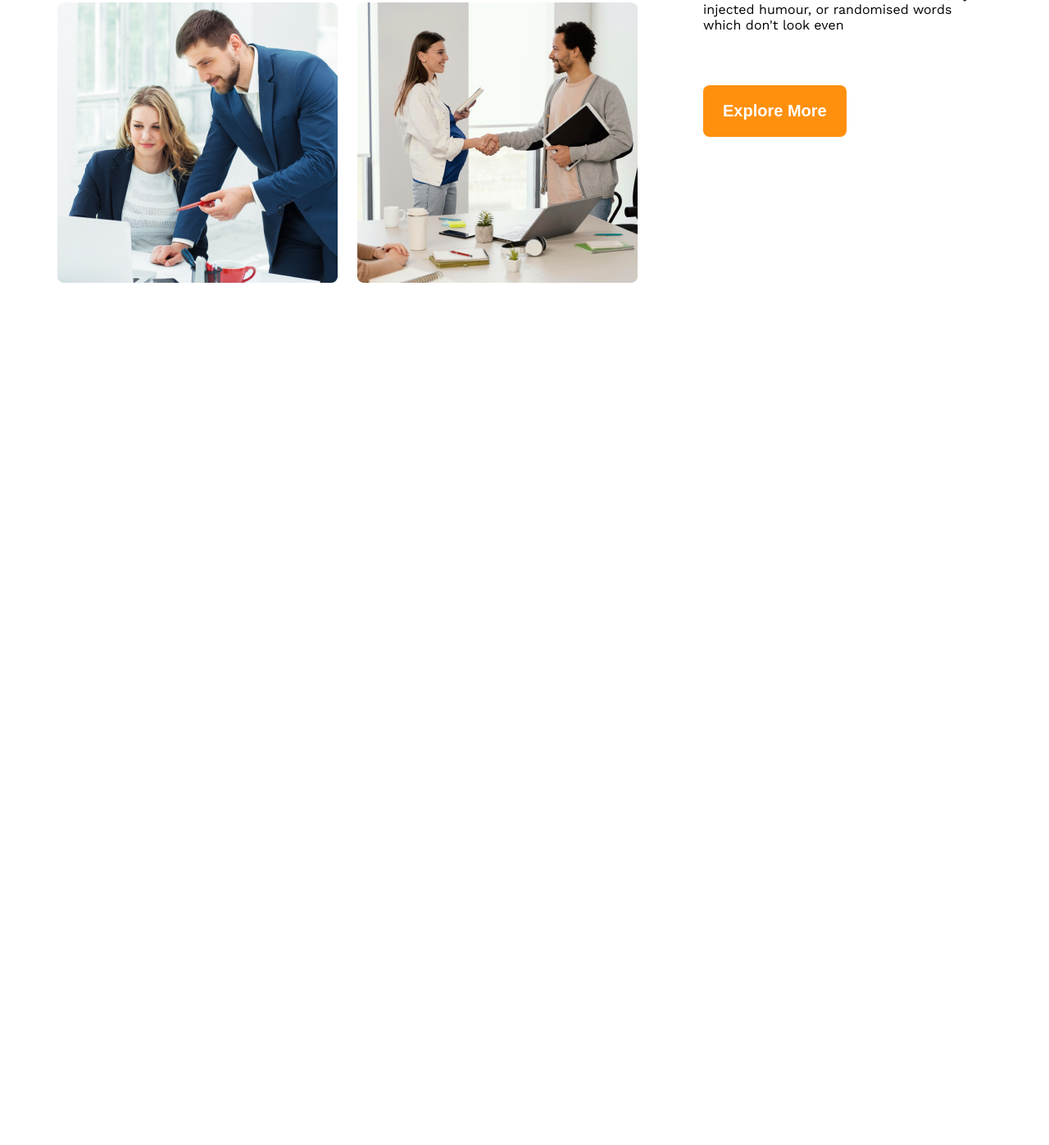
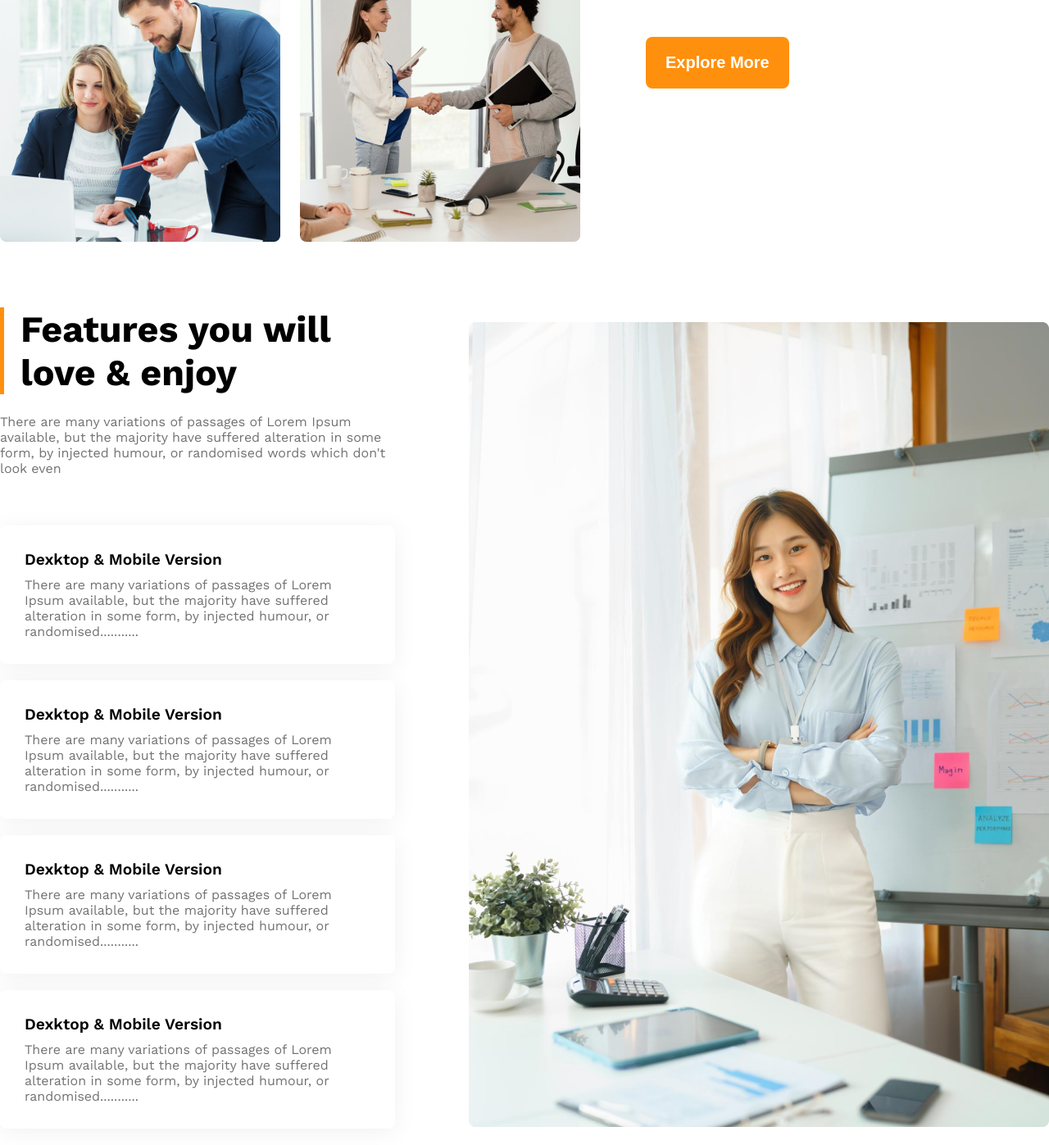
Before and after one commit to HabiburRahman02/architects-website, a plain HTML site: page index.html in a window 1280 px wide. Shown: the part 1618-3015 px from the top of the page at 82% size. Before the commit the page ends 1963 px from the top, so only its background shows below. Drawn offline with nearby package versions, Linux system fonts and the light colour scheme.

Commit message:
make enjoy featured section  and its responsive

```diff
--- a/index.html
+++ b/index.html
@@ -39,11 +39,56 @@
                 <img src="images/team4.png" alt="Image is coming soon">
             </div>
             <div class="features">
-                <h3 class="features-title"><span class="quick-list">Quick list</span> <span>of Our</span> <span class="features-special-text">Features</span></h3>
-                <p class="features-des">There are many variations of passages of Lorem Ipsum available, but the majority have suffered alteration in some form, by injected humour, or randomised words which don't look even</p>
+                <h3 class="features-title"><span class="quick-list">Quick list</span> <span>of Our</span> <span
+                        class="features-special-text">Features</span></h3>
+                <p class="features-des">There are many variations of passages of Lorem Ipsum available, but the majority
+                    have suffered alteration in some form, by injected humour, or randomised words which don't look even
+                </p>
                 <button class="btn-primary">Explore More</button>
             </div>
         </section>
+
+        <!-- enjoy start -->
+        <section class="section-container">
+            <div class="enjoy-container">
+                <div class="enjoy-content">
+                    <h2 class="enjoy-content-title">Features you will love & enjoy</h2>
+                    <p class="enjoy-content-des">There are many variations of passages of Lorem Ipsum available, but
+                        the
+                        majority have suffered alteration in some form, by injected humour, or randomised words which
+                        don't look
+                        even</p>
+                    <div class="enjoy">
+                        <h3 class="enjoy-title">Dexktop & Mobile Version</h3>
+                        <p class="enjoy-des">There are many variations of passages of Lorem Ipsum available, but the
+                            majority
+                            have suffered alteration in some form, by injected humour, or randomised...........</p>
+                    </div>
+                    <div class="enjoy">
+                        <h3 class="enjoy-title">Dexktop & Mobile Version</h3>
+                        <p class="enjoy-des">There are many variations of passages of Lorem Ipsum available, but the
+                            majority
+                            have suffered alteration in some form, by injected humour, or randomised...........</p>
+                    </div>
+                    <div class="enjoy">
+                        <h3 class="enjoy-title">Dexktop & Mobile Version</h3>
+                        <p class="enjoy-des">There are many variations of passages of Lorem Ipsum available, but the
+                            majority
+                            have suffered alteration in some form, by injected humour, or randomised...........</p>
+                    </div>
+                    <div class="enjoy">
+                        <h3 class="enjoy-title">Dexktop & Mobile Version</h3>
+                        <p class="enjoy-des">There are many variations of passages of Lorem Ipsum available, but the
+                            majority
+                            have suffered alteration in some form, by injected humour, or randomised...........</p>
+                    </div>
+                </div>
+                <div class="enjoy-img-container">
+                    <img src="images/architect.png" alt="" class="enjoy-img">
+                </div>
+            </div>
+        </section>
+        <!-- enjoy end -->
     </main>
     <footer>
 
--- a/styles/style.css
+++ b/styles/style.css
@@ -11,12 +11,12 @@ body {
 
 /* shared styles */
 main {
-    max-width: 1140px;
+    max-width: 1440px;
     margin: 0 auto;
 }
 
 main>section {
-    margin-top: 130px;
+    margin-top: 80px;
 }
 
 .display-flex {
@@ -132,21 +132,104 @@ main>section {
     margin-bottom: 2rem;
 }
 
+/* enjoy styles*/
+.enjoy-container {
+    display: flex;
+    align-items: center;
+    gap: 90px;
+}
+
+.enjoy-content {
+    max-width: 586px;
+}
+
+.enjoy-content-title {
+    border-left: 5px solid rgb(255, 144, 14);
+    padding-left: 20px;
+    font-size: 2.8rem;
+    font-weight: 700;
+    margin-bottom: 24px;
+}
+
+.enjoy-content-des {
+    color: rgb(114, 114, 114);
+    margin-bottom: 60px;
+}
+
+.enjoy {
+    padding: 30px;
+    border-radius: 8px;
+    margin-bottom: 20px;
+    box-shadow: 0px 4px 30px 0px rgba(0, 0, 0, 0.06);
+    background: rgb(255, 255, 255);
+}
+
+.enjoy-title {
+    font-size: 1.2rem;
+    font-weight: 600;
+    margin-bottom: 10px;
+}
+
+.enjoy-des {
+    color: rgb(114, 114, 114);
+}
+
+.enjoy-img {}
+
 /* responsive small device */
 @media screen and (max-width: 576px) {
     .navbar {
         flex-direction: column;
         gap: 20px;
     }
-    .teams{
+
+    /* features and teams */
+    .teams {
         flex-direction: column;
-        margin:0 10px;
+        margin: 0 20px;
     }
-    .team-img-container{
-        grid-template-columns: repeat(1,1fr);
+
+    .team-img-container {
+        grid-template-columns: repeat(1, 1fr);
         margin-top: 30px;
     }
-    .team-img-container img{
-        width:100%;
+
+    .team-img-container img {
+        width: 100%;
+    }
+
+    /* enjoy section */
+    .enjoy-container {
+        flex-direction: column;
+        margin: 0 20px;
+    }
+
+    .enjoy-img {
+        width: 100%;
     }
 }
+
+/* responsive medium device */
+@media screen and (min-width: 577px) and (max-width: 992px) {
+    .teams {
+        flex-direction: column;
+    }
+
+    .team-img-container {
+        grid-template-columns: repeat(2, 1fr);
+    }
+
+    .team-img-container img {
+        width: 100%;
+    }
+
+    /* enjoy section */
+    .enjoy-container {
+        flex-direction: column;
+        margin: 0 20px;
+    }
+
+    .enjoy-img {
+        width: 100%;
+    }
+}
```
